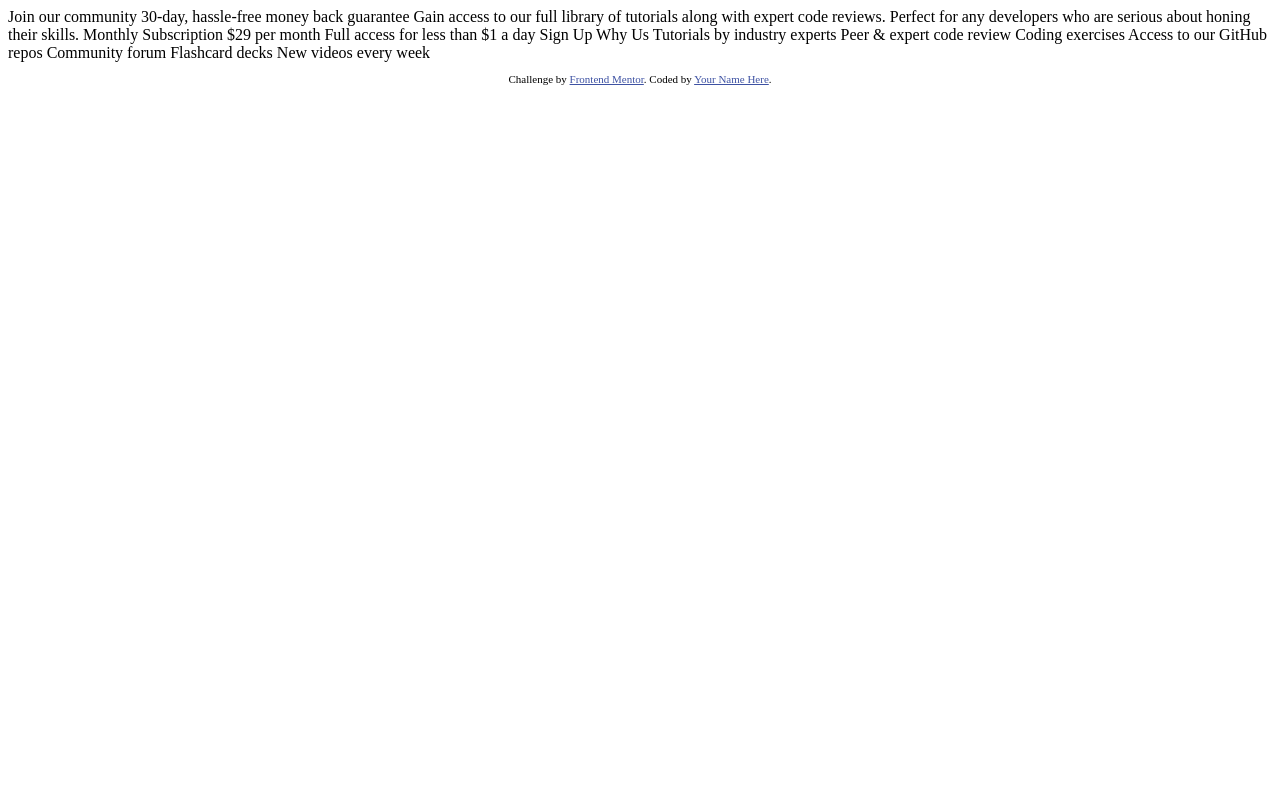
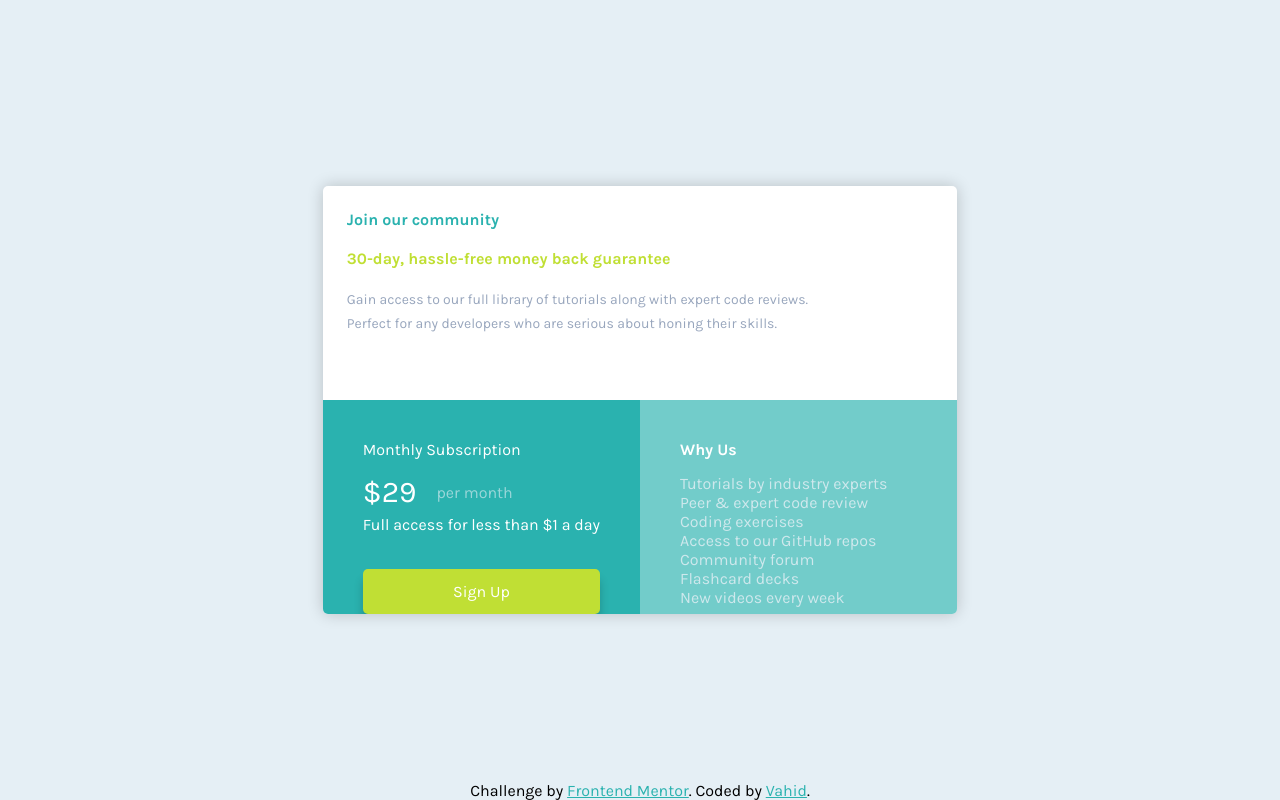
Before and after one commit to i-am-vahid/single-price-grid-component, a plain HTML site: page index.html in a window 1280 px wide. Drawn offline with Linux system fonts and the light colour scheme.

Commit message:
finish project

```diff
--- a/index.html
+++ b/index.html
@@ -3,48 +3,55 @@
 <head>
   <meta charset="UTF-8">
   <meta name="viewport" content="width=device-width, initial-scale=1.0"> <!-- displays site properly based on user's device -->
-
+  <link rel="preconnect" href="https://fonts.googleapis.com">
+  <link rel="preconnect" href="https://fonts.gstatic.com" crossorigin>
+  <link href="https://fonts.googleapis.com/css2?family=Karla:wght@400;700&display=swap" rel="stylesheet">
   <link rel="icon" type="image/png" sizes="32x32" href="./images/favicon-32x32.png">
-
+  <link rel="stylesheet" href="./css/style.css">
   <title>Frontend Mentor | Single Price Grid Component</title>
 
-  <!-- Feel free to remove these styles or customise in your own stylesheet 👍 -->
-  <style>
-    .attribution { font-size: 11px; text-align: center; }
-    .attribution a { color: hsl(228, 45%, 44%); }
-  </style>
+
 </head>
 <body>
-  Join our community
+  <main>
+    <section class="container">
+      <div class="container__text one">
+        <p class="one__titel">  Join our community</p>
+        <p class="one__head">  30-day, hassle-free money back guarantee</p>
+        <p class="one__par">Gain access to our full library of tutorials along with expert code reviews.
+          Perfect for any developers who are serious about honing their skills.</p>
+      </div>
+      <div class="container__text two">
+        <p class="two__titel">  Monthly Subscription</p>
+        <div class="two__price">
+          <p class="two__price--bold">&dollar;29</p>
+          <span class="two__price--thin">per month</span>
+        </div>
+        <p class="two__text">Full access for less than &dollar;1 a day</p>
+        <button class="two__btn">Sign Up</button>
+        </div>
 
-  30-day, hassle-free money back guarantee
+      <div class="container__text three">
+        <p class="three__titel">Why Us</p>
+        <ul class="three__list">
+          <li>Tutorials by industry experts</li>
+          <li>Peer &amp; expert code review</li>
+          <li>Coding exercises</li>
+          <li>Access to our GitHub repos</li>
+          <li>Community forum</li>
+          <li>Flashcard decks</li>
+          <li>New videos every week</li>
+        </ul>
+      </div>
+    </section>
+  </main>
 
-  Gain access to our full library of tutorials along with expert code reviews.
-  Perfect for any developers who are serious about honing their skills.
 
-  Monthly Subscription
 
-  &dollar;29 per month
-
-  Full access for less than &dollar;1 a day
-
-  Sign Up
-
-  Why Us
-
-  Tutorials by industry experts
-  Peer &amp; expert code review
-  Coding exercises
-  Access to our GitHub repos
-  Community forum
-  Flashcard decks
-  New videos every week
 
   <footer>
-    <p class="attribution">
       Challenge by <a href="https://www.frontendmentor.io?ref=challenge" target="_blank">Frontend Mentor</a>.
-      Coded by <a href="#">Your Name Here</a>.
-    </p>
+      Coded by <a href="https://www.frontendmentor.io/profile/i-am-vahid">Vahid</a>.
   </footer>
 </body>
 </html>
--- /dev/null
+++ b/sass/components/_containers.scss
@@ -0,0 +1,29 @@
+main{
+    height: 100vh;
+    background-color: var(--Light-Gray);
+    display: flex;
+    align-items: center;
+    justify-content: center;
+}
+
+.container{
+    max-width: 320px;
+    margin: 0 auto;
+    background-color: white;
+    border-radius: 5px;
+    overflow: hidden;
+    box-shadow: 0px 0px 1rem rgba($color: #000000, $alpha: 0.2);
+
+    @media (min-width:525px) {
+        display: grid;
+        grid-template-columns: repeat(2,1fr);
+        grid-template-rows: repeat(2,50%);
+        max-width: 700px;
+    }
+    &__text{
+        @media (min-width:525px) {
+            padding:1.5rem;
+        }
+        padding: 30px 20px;
+    }
+}
--- /dev/null
+++ b/sass/components/_firstBox.scss
@@ -0,0 +1,25 @@
+.one{
+    @media (min-width:525px) {
+        grid-row: 1/2;
+        grid-column: 1/3;
+    }
+    &__titel{
+        color: var(--Cyan);
+        font-weight: 700;
+        margin-bottom: 20px;
+    }
+
+    &__head{
+        margin-bottom: 20px;
+        font-weight: 700;
+        color: var(--Bright-Yellow);
+    }
+    &__par{
+        color: var(--Grayish-Blue);
+        font-size: 14px;
+        line-height: 24px;
+        @media (min-width:525px) {
+            width: 500px;
+        }
+    }
+}
--- /dev/null
+++ b/sass/components/_footer.scss
@@ -0,0 +1,9 @@
+footer{
+    position: fixed;
+    bottom: 0;
+    text-align: center;
+    width: 100%;
+    a,a:active,a:visited{
+        color: var(--Cyan);
+    }
+}
--- /dev/null
+++ b/sass/components/_index.scss
@@ -0,0 +1,5 @@
+@forward "containers";
+@forward "firstBox";
+@forward "secondBox";
+@forward "thirdBox";
+@forward "footer";
--- /dev/null
+++ b/sass/components/_secondBox.scss
@@ -0,0 +1,29 @@
+.two{
+    background-color: var(--Cyan);
+    padding: 2.5rem;
+    color: white;
+    &__titel{
+        margin-bottom: 15px;
+    }
+    &__price{
+        margin-bottom: 5px;
+        display: flex;
+        gap: 20px;
+        align-items: center;
+        &--bold {
+            font-size: 30px;
+        }
+        &--thin{color: var(--Light-Gray);opacity: 0.6;}
+    }
+    &__btn{
+        margin-top: 35px;
+        width: 100%;
+        border: none;
+        outline: none;
+        padding: 13px 0;
+        background-color: var(--Bright-Yellow);
+        color: white;
+        box-shadow: 0px 10px 10px rgba($color: #000000, $alpha: 0.2);
+        border-radius: 5px;
+    }
+}
--- /dev/null
+++ b/sass/components/_thirdBox.scss
@@ -0,0 +1,13 @@
+.three{
+    background-color:hsla(179, 62%, 43%, 0.658) ;
+    padding: 2.5rem ;
+    &__titel{
+        color: white;
+        margin-bottom: 15px;
+        font-weight: 700;
+    }
+    &__list{
+        color: var(--Light-Gray) ;
+        opacity: 0.8;
+    }
+}
--- /dev/null
+++ b/sass/globals/_index.scss
@@ -0,0 +1,2 @@
+@forward 'reset';
+@forward 'variabels';
--- /dev/null
+++ b/sass/globals/_reset.scss
@@ -0,0 +1,12 @@
+@import url('https://fonts.googleapis.com/css2?family=Karla:wght@400;700&display=swap');
+
+html{    font-family: 'Karla', sans-serif;}
+*,*::after,*::before{
+    padding: 0;
+    margin: 0;
+    box-sizing: border-box;
+    font-size: 16px;
+    font-family: inherit;
+}
+
+li{list-style: none;}
--- /dev/null
+++ b/sass/globals/_variabels.scss
@@ -0,0 +1,6 @@
+:root{
+    --Cyan: hsl(179, 62%, 43%);
+    --Bright-Yellow: hsl(71, 73%, 54%);
+    --Light-Gray: hsl(204, 43%, 93%);
+    --Grayish-Blue: hsl(218, 22%, 67%);
+}
--- /dev/null
+++ b/sass/style.scss
@@ -0,0 +1,2 @@
+@forward "globals";
+@forward "components";
```
Also changed, not shown: css/style.css (added), 1 other file.
